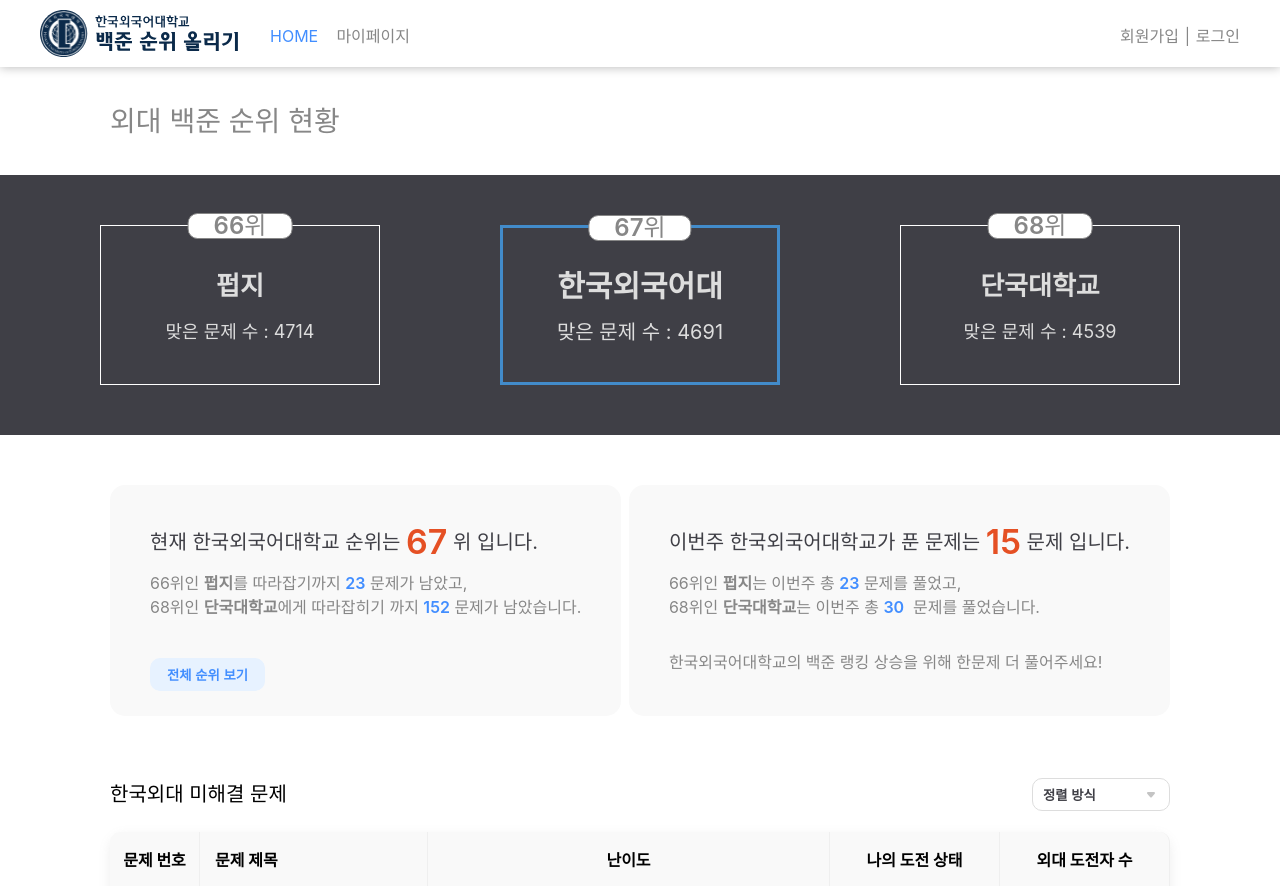
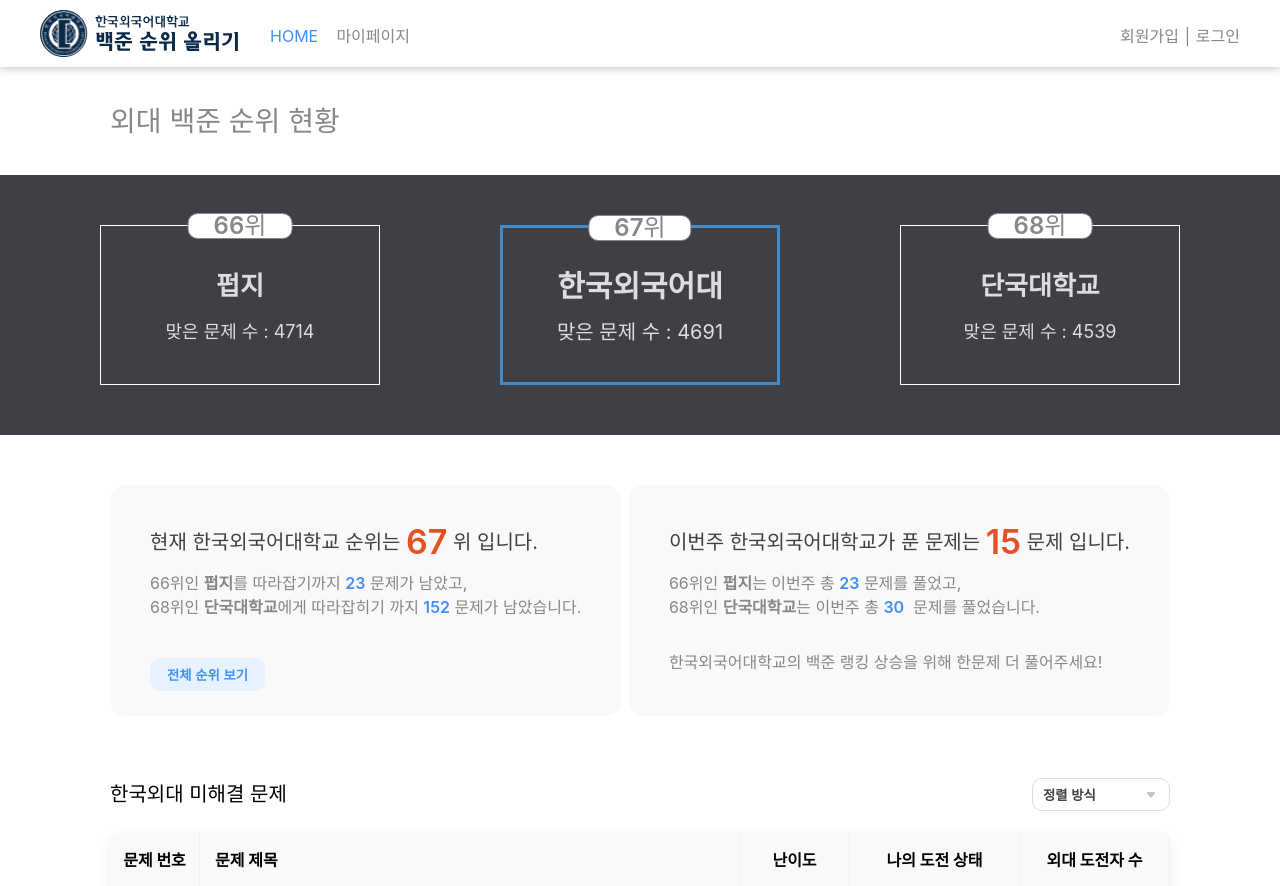
Before and after one commit to AstarTeam/hufs_baekjoon_front, a React (Create React App) app: page / in a window 1280 px wide. Shown: the top 886 px of the page. Built offline with nearby package versions, Linux system fonts and the light colour scheme.

Commit message:
Design: 테이블 요소 사이즈 수정

```diff
--- a/src/components/common/table/table.module.css
+++ b/src/components/common/table/table.module.css
@@ -50,7 +50,7 @@
 }
 
 .th:last-child {
-  width: 17rem;
+  width: 15rem;
   border-top-right-radius: 1rem;
 }
 
@@ -95,8 +95,3 @@
 tbody .tr:last-child .td:last-child {
   border-bottom-right-radius: 1rem;
 }
-
-.icon {
-  width: 2rem;
-  height: 2.5rem;
-}
--- a/src/components/home/levelIcon/LevelIcon.jsx
+++ b/src/components/home/levelIcon/LevelIcon.jsx
@@ -1,4 +1,5 @@
 import React from "react";
+import styles from "./levelIcon.module.css";
 
 function LevelIcon({ level }) {
   const name = levelList.find(item => item.id === level).level;
@@ -7,6 +8,7 @@
     <img
       src={require(`../../../assets/icons/level/${level.toString()}.svg`)}
       alt={name}
+      className={styles.icon}
     />
   );
 }
--- /dev/null
+++ b/src/components/home/levelIcon/levelIcon.module.css
@@ -0,0 +1,4 @@
+.icon {
+  width: 2rem;
+  height: 2.5rem;
+}
```
